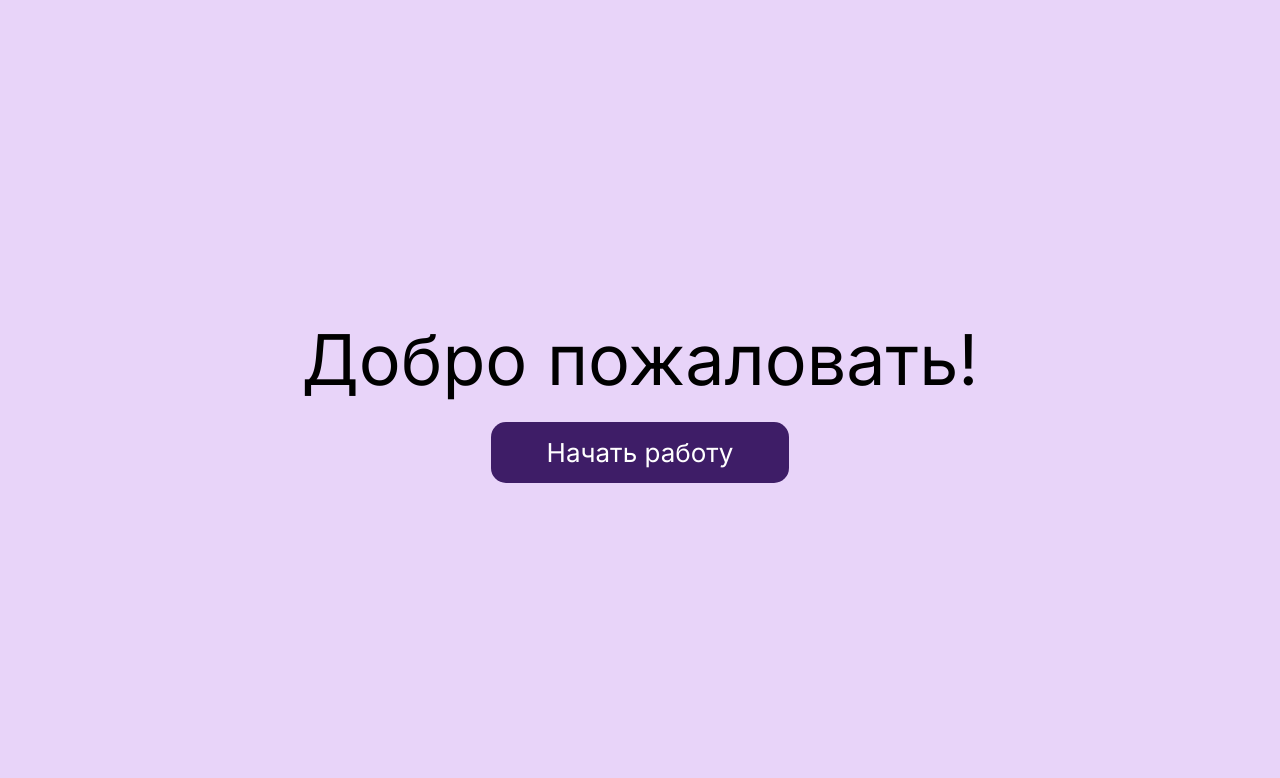
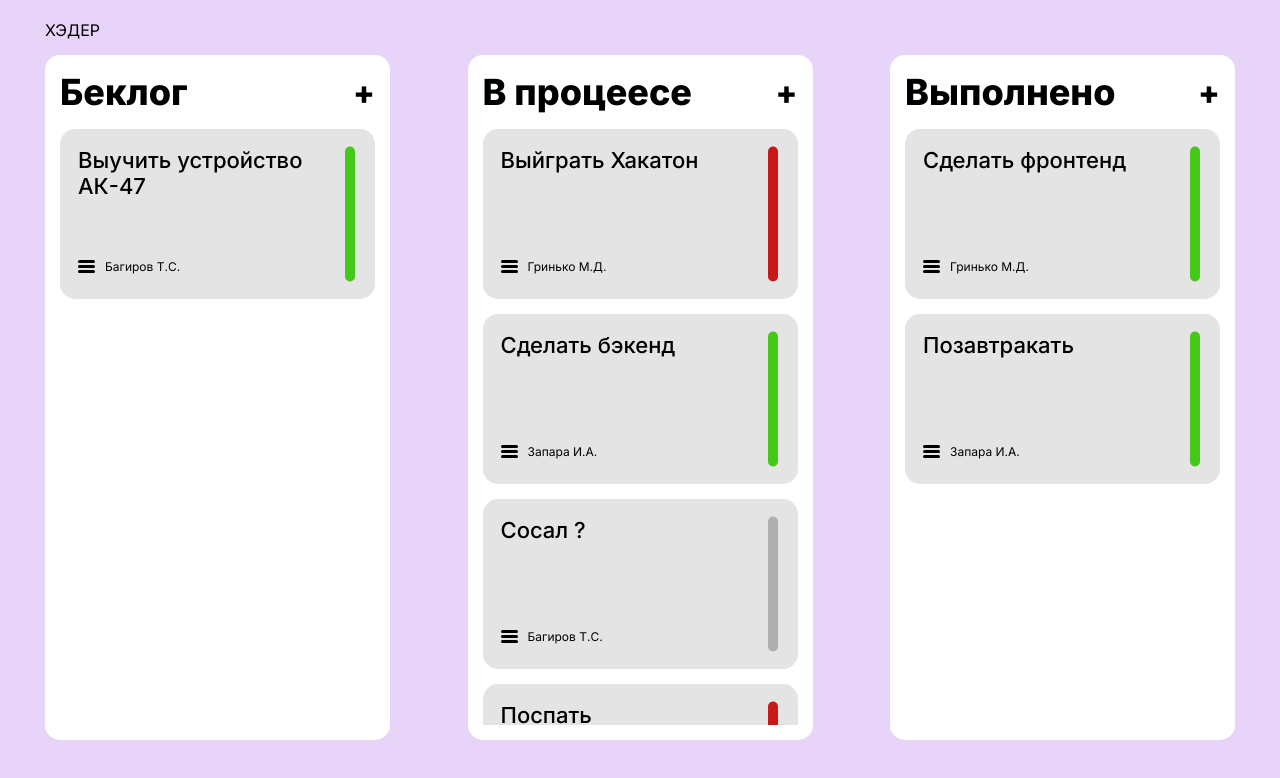
Before and after one commit to makssssko2/hakaton-autum-2024-front, a React (Vite) app: page / in a window 1280 px wide. Shown: the top 778 px of the page. Built offline with nearby package versions, Linux system fonts and the light colour scheme; no server answers.

Commit message:
add Canban without logic

```diff
--- /dev/null
+++ b/src/components/Canban/Canban.jsx
@@ -0,0 +1,23 @@
+import CanbanColumn from "./components/CanbanColumn.jsx";
+import {tasksFinish,tasksWork,tasksBack} from "../../constants/Canban/mock-data.js";
+
+const Canban = ({...props}) => {
+    return (
+        <div className="Canban">
+            <CanbanColumn
+                name={'Беклог'}
+                tasks={tasksBack}
+            />
+            <CanbanColumn
+                name={'В процеесе'}
+                tasks={tasksWork}
+            />
+            <CanbanColumn
+                name={'Выполнено'}
+                tasks={tasksFinish}
+            />
+        </div>
+    )
+}
+
+export default Canban;
--- /dev/null
+++ b/src/components/Canban/Canban.scss
@@ -0,0 +1,124 @@
+.Canban-task {
+  display: flex;
+  flex-direction: column;
+  justify-content: space-between;
+  width: 315px;
+  min-height: 170px;
+  color: #000;
+  background-color: #E4E4E4;
+  border-radius: 15px;
+  padding: 18px;
+  position: relative;
+
+  &__title {
+    font-size: 22px;
+    font-weight: 500;
+  }
+
+  &__footer {
+    display: flex;
+    align-items: center;
+    column-gap: 10px;
+  }
+
+  &__author {
+    font-size: 12px;
+  }
+
+  &__menu {
+    width: 17px;
+    height: 30px;
+    position: relative;
+
+    &_line {
+      width: 100%;
+      height: 3px;
+      background-color: #000;
+      border-radius: 5px;
+
+      &::before, &::after {
+        content: '';
+        position: absolute;
+        width: 100%;
+        height: 3px;
+        background-color: #000;
+        border-radius: 5px;
+      }
+      &::before {
+        transform: translateY(5px);
+      }
+      &::after {
+        transform: translateY(-5px);
+      }
+    }
+  }
+
+  &__priority {
+    position: absolute;
+    border-radius: 5px;
+    height: 135px;
+    width: 10px;
+    right: 20px;
+    top: 50%;
+    transform: translateY(-50%);
+    &_0 {
+      background: #AFAFAF;
+    }
+
+    &_1 {
+      background: #44C918;
+    }
+
+    &_2 {
+      background: #C91818;
+    }
+  }
+}
+
+.Canban-column {
+  display: flex;
+  flex-direction: column;
+  overflow: hidden;
+  row-gap: 15px;
+  max-width: 350px;
+  height: 100%;
+  background-color: #FFF;
+  padding: 15px;
+  border-radius: 15px;
+
+  &__title {
+    font-weight: 800;
+    font-size: 36px;
+  }
+
+  &__head {
+    display: flex;
+    justify-content: space-between;
+  }
+
+  &__add {
+    font-size: 32px;
+    font-weight: 800;
+  }
+
+  &__content {
+    display: flex;
+    flex-direction: column;
+    row-gap: 15px;
+    max-height: 92%;
+
+    position: relative;
+    overflow: scroll;
+    &::-webkit-scrollbar {
+      -ms-overflow-style: none;
+      scrollbar-width: none;
+    }
+  }
+}
+
+.Canban {
+  display: flex;
+  justify-content: space-between;
+  flex-grow: 1;
+  height: 640px;
+}
--- /dev/null
+++ b/src/components/Canban/components/CanbanColumn.jsx
@@ -0,0 +1,29 @@
+import CanbanTask from "./CanbanTask.jsx";
+
+const CanbanColumn = ({...props}) => {
+    const {
+        tasks,
+        name
+    } = props;
+    return (
+        <div className="Canban__column Canban-column">
+            <div className="Canban-column__head">
+                <h2 className="Canban-column__title">{name}</h2>
+                <button className="Canban-column__add">+</button>
+            </div>
+            <div className="Canban-column__content">
+                {tasks.map((value,index) =>
+                    <CanbanTask
+                        name={value.name}
+                        author={value.author}
+                        priority={value.priority}
+                        id={value.id}
+                        key={index}
+                    />
+                )}
+            </div>
+        </div>
+    )
+}
+
+export default CanbanColumn;
--- /dev/null
+++ b/src/components/Canban/components/CanbanTask.jsx
@@ -0,0 +1,24 @@
+import '../Canban.scss';
+const CanbanTask = ({...props}) => {
+    const {
+        name,
+        id,
+        priority,
+        author
+    } = props;
+
+    return (
+        <div className="Canban__task Canban-task">
+            <h3 className="Canban-task__title">{name}</h3>
+            <div className="Canban-task__footer">
+                <button className="Canban-task__menu">
+                    <div className="Canban-task__menu_line"/>
+                </button>
+                <p className="Canban-task__author">{author}</p>
+            </div>
+            <div className={`Canban-task__priority Canban-task__priority_${priority}`}/>
+        </div>
+    )
+}
+
+export default CanbanTask;
--- /dev/null
+++ b/src/constants/Canban/mock-data.js
@@ -0,0 +1,43 @@
+const tasksBack = [{
+    name: 'Выучить устройство АК-47',
+    author: 'Багиров Т.С.',
+    priority: 1,
+    id: '2'
+}
+];
+const tasksWork = [{
+    name: 'Выйграть Хакатон',
+    author: 'Гринько М.Д.',
+    priority: 2,
+    id: '2'
+}, {
+    name: 'Сделать бэкенд',
+    author: 'Запара И.А.',
+    priority: 1,
+    id: '2'
+}, {
+    name: 'Сосал ?',
+    author: 'Багиров Т.С.',
+    priority: 0,
+    id: '2'
+}, {
+    name: 'Поспать',
+    author: 'Абдуллаева Д.А.',
+    priority: 2,
+    id: '2'
+}
+];
+const tasksFinish = [{
+    name: 'Сделать фронтенд',
+    author: 'Гринько М.Д.',
+    priority: 1,
+    id: '2'
+}, {
+    name: 'Позавтракать',
+    author: 'Запара И.А.',
+    priority: 1,
+    id: '2'
+}
+];
+
+export {tasksBack,tasksFinish,tasksWork}
--- a/src/hoc/App/AppRouting.jsx
+++ b/src/hoc/App/AppRouting.jsx
@@ -9,7 +9,7 @@ import PageNotFound from "../../pages/PageNotFound/PageNotFound.jsx";
 const AppRouting = () => {
     return (
         <Routes>
-            <Route path="/" element={<MainPage />} />
+            <Route path="/" element={<DeskPage />} />
             <Route path="/" element={<PrivateRoute />}>
                 <Route path="/desk" element={<DeskPage />} />
             </Route>
--- a/src/layouts/Layout/Layout.scss
+++ b/src/layouts/Layout/Layout.scss
@@ -5,7 +5,7 @@
   padding: 0 15px;
 
   &_wide {
-    max-width: 1120px;
+    max-width: 1220px;
   }
   &_thin {
     max-width: 500px;
--- a/src/pages/DeskPage/DeskPage.jsx
+++ b/src/pages/DeskPage/DeskPage.jsx
@@ -1,9 +1,12 @@
 import Layout from "../../layouts/Layout/Layout.jsx";
-
+import Canban from "../../components/Canban/Canban.jsx";
+import './DeskPage.scss';
 const DeskPage = () => {
+    const tasks = [1,23,4];
     return (
-        <Layout type={'wide'}>
-            <>Хуй</>
+        <Layout type={'wide'} className={'DeskPage'}>
+            <h1>ХЭДЕР</h1>
+            <Canban/>
         </Layout>
     )
 }
--- /dev/null
+++ b/src/pages/DeskPage/DeskPage.scss
@@ -0,0 +1,9 @@
+.DeskPage {
+  max-height: 800px;
+  height: 800px;
+  padding-bottom: 60px;
+  padding-top: 20px;
+  display: flex;
+  flex-direction: column;
+  row-gap: 15px;
+}
--- a/src/services/axios/api.js
+++ b/src/services/axios/api.js
@@ -27,9 +27,8 @@ api.interceptors.response.use(
         ) {
             originalRequest._isRetry = true;
             try {
-                const response = await axios.post(
+                const response = await axios.get(
                     API_URL + AUTH_REFRESH,
-                    undefined,
                     { withCredentials: true }
                 );
                 localStorage.setItem("token", response.data.token);
--- a/src/store/AuthStore.js
+++ b/src/store/AuthStore.js
@@ -63,7 +63,6 @@ class AuthStore {
     };
 
     checkAuth = async () => {
-        console.log('Сработал CheckAuth')
         try {
             const response = await api.get(
                 API_URL + AUTH_REFRESH, {withCredentials: true}
```
